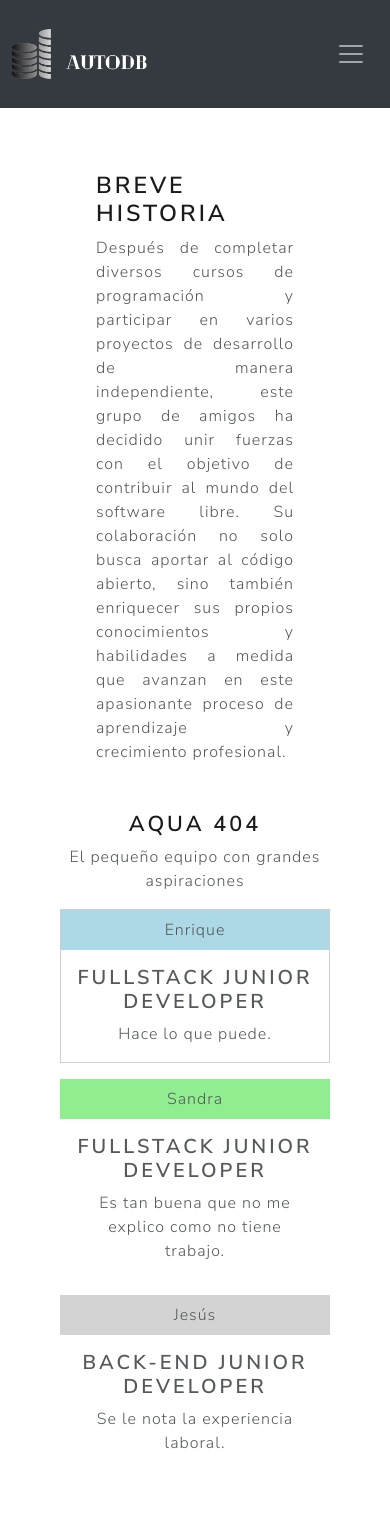
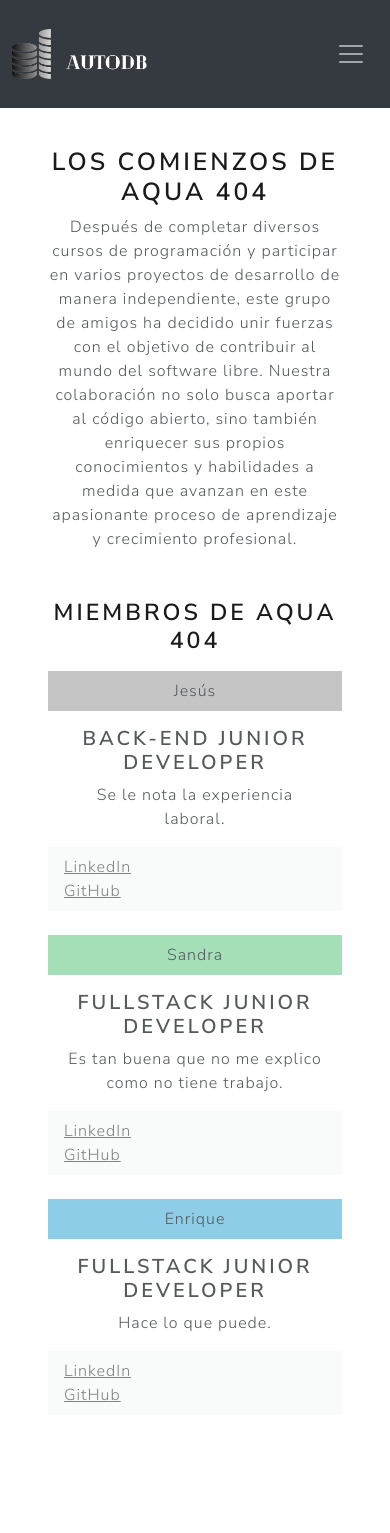
Before and after one commit to srequenafiliu/AutoDB-front, an Angular app: page /about-us in a window 390 px wide. Shown: the top 1533 px of the page. After the commit the page ends 1439 px from the top, so only its background shows below. Built offline with nearby package versions, Linux system fonts and the light colour scheme.

Commit message:
En desarrollo responsive

```diff
--- a/src/app/about-us/about-us.component.html
+++ b/src/app/about-us/about-us.component.html
@@ -1,57 +1,51 @@
-<figure class="text-justify m-5">
-<div style="max-width: 50rem;">
-  <h2>Breve historia</h2>
-  <p align="justify">
+<div class="text-center my-4">
+  <h1>Los comienzos de Aqua 404</h1>
+  <div>
     Después de completar diversos cursos de programación y participar en varios proyectos de desarrollo de manera independiente,
-     este grupo de amigos ha decidido unir fuerzas con el objetivo de contribuir al mundo del software libre. Su colaboración no solo busca aportar al código abierto,
-    sino también enriquecer sus propios conocimientos y habilidades a medida que avanzan en este apasionante proceso de aprendizaje y crecimiento profesional.</p>
-
-</div>
-
-</figure>
-
-
-<div class="container text-center">
-  <div class="row justify-content-md-center">
-    <div class="col col-fluid"  style="max-width: 50rem;">
-      <h3 class="text-center">Aqua 404</h3>
-      <p align="center">El pequeño equipo con grandes aspiraciones
-      </p>
-
-      <div class="card-group">
-        <div class="card border-secondary mb-3" style="max-width: 20rem;">
-          <div class="card-header" style="background-color: lightblue;">Enrique</div>
-          <div class="card-body">
-            <h4 class="card-title">Fullstack Junior Developer</h4>
-            <p class="card-text">Hace lo que puede.</p>
-          </div>
+    este grupo de amigos ha decidido unir fuerzas con el objetivo de contribuir al mundo del software libre. Nuestra colaboración
+    no solo busca aportar al código abierto, sino también enriquecer sus propios conocimientos y habilidades a medida que avanzan
+    en este apasionante proceso de aprendizaje y crecimiento profesional.
+  </div>
+  <h2 class="mt-5 mb-3">Miembros de Aqua 404</h2>
+  <div class="row row-cols-1 row-cols-md-3 g-4">
+    <div class="col">
+      <div class="card h-100">
+        <div class="card-header bg-primary bg-opacity-25">Jesús</div>
+        <div class="card-body">
+          <h4 class="card-title">Back-end Junior Developer</h4>
+          <p class="card-text">Se le nota la experiencia laboral.</p>
         </div>
-        <div class="card bg-secondary mb-3" style="max-width: 20rem;">
-          <div class="card-header" style="background-color: lightgreen;">Sandra</div>
-          <div class="card-body">
-            <h4 class="card-title">Fullstack Junior Developer</h4>
-            <p class="card-text">Es tan buena que no me explico como no tiene trabajo.</p>
-          </div>
+        <div class="card-footer text-start">
+          <div><a class="text-body-secondary" href="https://www.linkedin.com/in/enrique-francisco-mart%C3%ADn-de-la-sierra-espinosa-947218270/" target="_blank">LinkedIn</a></div>
+          <div><a class="text-body-secondary" href="https://github.com/Enrique-MartindelaSierra" target="_blank">GitHub</a></div>
         </div>
-        <div class="card bg-secondary mb-3" style="max-width: 20rem;">
-          <div class="card-header" style="background-color: lightgray;">Jesús</div>
-          <div class="card-body">
-            <h4 class="card-title">Back-end Junior Developer</h4>
-            <p class="card-text">Se le nota la experiencia laboral.</p>
-          </div>
+      </div>
+    </div>
+    <div class="col">
+      <div class="card h-100">
+        <div class="card-header bg-success bg-opacity-50">Sandra</div>
+        <div class="card-body">
+          <h4 class="card-title">Fullstack Junior Developer</h4>
+          <p class="card-text">Es tan buena que no me explico como no tiene trabajo.</p>
+        </div>
+        <div class="card-footer text-start">
+          <div><a class="text-body-secondary" href="https://www.linkedin.com/in/sandra-requena-filiu/" target="_blank">LinkedIn</a></div>
+          <div><a class="text-body-secondary" href="https://github.com/srequenafiliu" target="_blank">GitHub</a></div>
+        </div>
+      </div>
+    </div>
+    <div class="col">
+      <div class="card h-100">
+        <div class="card-header bg-info bg-opacity-50">Enrique</div>
+        <div class="card-body">
+          <h4 class="card-title">Fullstack Junior Developer</h4>
+          <p class="card-text">Hace lo que puede.</p>
+        </div>
+        <div class="card-footer text-start">
+          <div><a class="text-body-secondary" href="https://www.linkedin.com/in/jesús-martínez-garcía-b87246234/" target="_blank">LinkedIn</a></div>
+          <div><a class="text-body-secondary" href="https://github.com/jesusmgit" target="_blank">GitHub</a></div>
         </div>
       </div>
     </div>
   </div>
 </div>
-
-
-
-
-<div class="container text-center mt-5">
-<div class="row justify-content-md-center">
-  <p><a class="btn btn-primary" [routerLink]="['/documentation']" [routerLinkActive]="['active']">
-  Documentación
-</a></p>
-</div>
-</div>
--- a/src/app/app-routing.module.ts
+++ b/src/app/app-routing.module.ts
@@ -4,14 +4,12 @@ import { HomeComponent } from './home/home.component';
 import { CreateQueryComponent } from './create-query/create-query.component';
 import { InProgressComponent } from './in-progress/in-progress.component';
 import { AboutUsComponent } from './about-us/about-us.component';
-import { DocumentationComponent } from './documentation/documentation.component';
 
 const routes: Routes = [
   { path: 'inicio', component: HomeComponent, title: "AutoDB" },
   { path: 'create-query', component: CreateQueryComponent, title: "AutoDB | Creación de queries" },
   { path: 'in-progress', component: InProgressComponent, title: "AutoDB | En desarrollo" },
   { path: 'about-us', component: AboutUsComponent, title: "AutoDB | Sobre nosotros" },
-  { path: 'documentation', component: DocumentationComponent, title: "AutoDB | Documentación" },
   { path: '', redirectTo: '/inicio', pathMatch: 'full' }, // Ruta por defecto (vacía)
   { path: '**', redirectTo: '/inicio', pathMatch: 'full' } // Ruta que no coincide con ninguna de las anteriores
 ];
--- a/src/app/app.module.ts
+++ b/src/app/app.module.ts
@@ -12,7 +12,6 @@ import { NavbarComponent } from './navbar/navbar.component';
 import { AboutUsComponent } from './about-us/about-us.component';
 import { CreateQueryComponent } from './create-query/create-query.component';
 import { InProgressComponent } from './in-progress/in-progress.component';
-import { DocumentationComponent } from './documentation/documentation.component';
 
 @NgModule({
   declarations: [
@@ -21,8 +20,7 @@ import { DocumentationComponent } from './documentation/documentation.component'
     NavbarComponent,
     AboutUsComponent,
     CreateQueryComponent,
-    InProgressComponent,
-    DocumentationComponent
+    InProgressComponent
   ],
   imports: [
     BrowserModule,
--- a/src/app/documentation/documentation.component.html
+++ /dev/null
@@ -1,22 +0,0 @@
-<figure class="text-justify m-5">
-  <div style="max-width: 50rem;">
-    <h2>Nuestro proyecto
-    </h2>
-    <p align="justify"> En nuestra aplicación web, los usuarios tendrán acceso a AutoDB,
-      una herramienta que facilita la generación de Querys mediante un
-      <a class="link" [routerLink]="['/create-query']" [routerLinkActive]="['active']">formulario en línea.</a></p>
-      <p align="justify">Para aprovechar sus funcionalidades, los usuarios deben completar el formulario de creación de tablas,
-       asegurándose de proporcionar toda la información completa en todos los campos.
-       Pueden agregar tantas tablas y columnas como deseen utilizando los selectores y el botón "Continuar".</p>
-
-       <p align="justify">Una vez finalizado el proceso, al hacer clic en el botón "Crear Query", los datos se enviarán al servidor,
-       donde serán procesados. Posteriormente, el servidor devolverá una Query que, al ejecutarse desde nuestro gestor de bases de datos,
-       creará una base de datos con los parámetros establecidos.
-
-
-
-    </p>
-
-  </div>
-
-  </figure>
```
Also changed, not shown: src/app/documentation/documentation.component.ts (deleted, +0 -10 lines), src/app/documentation/documentation.component.css (deleted), 1 other file (tests, documents, lock files or other folders).
